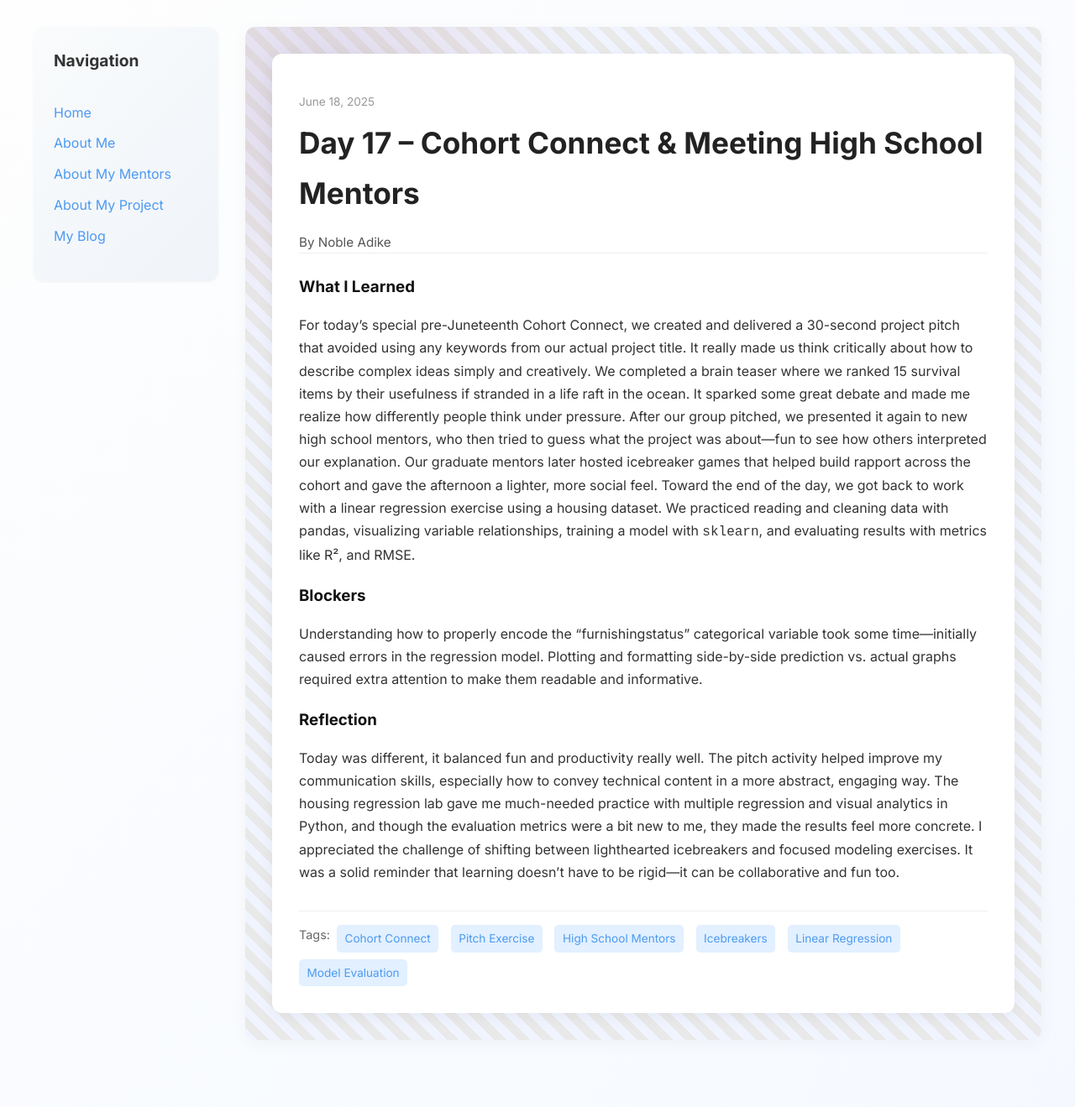
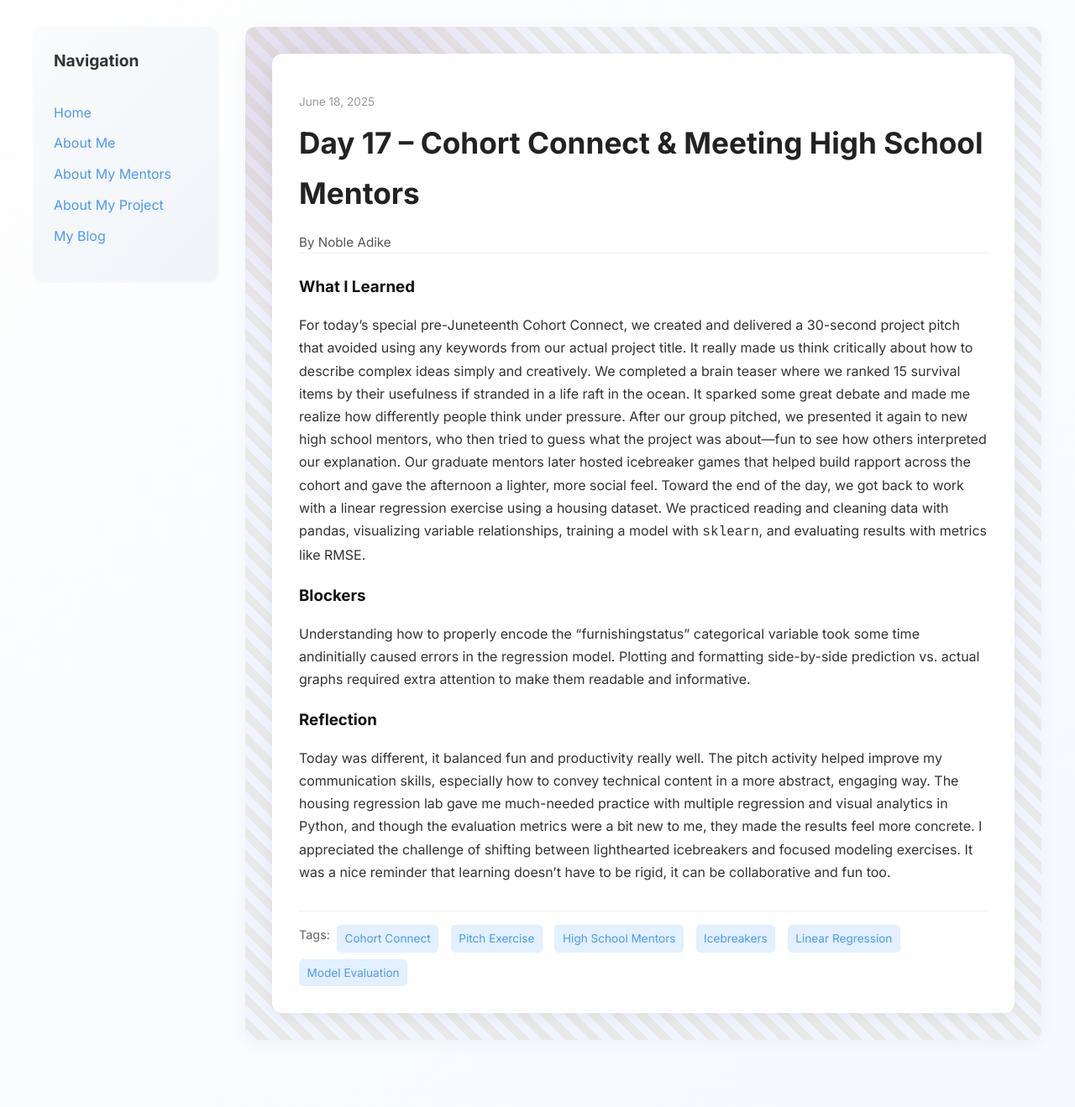
Before and after one commit to kingnaddy/kingnaddy.github.io, a Jekyll site: the page built from _posts/2025-06-18-day-17.md, in a window 1280 px wide. Shown: the whole page at 84% size. Built offline with Jekyll 4.4.1, drawn with Linux system fonts in a browser that asks for light colours.

Commit message:
Update 2025-06-18-day-17.md

```diff
--- a/_posts/2025-06-18-day-17.md
+++ b/_posts/2025-06-18-day-17.md
@@ -7,11 +7,11 @@ permalink: /day17.html
 tags: ["Cohort Connect", "Pitch Exercise", "High School Mentors", "Icebreakers", "Linear Regression","Model Evaluation"]
 
 what_i_learned: |
-  For today’s special pre-Juneteenth Cohort Connect, we created and delivered a 30-second project pitch that avoided using any keywords from our actual project title. It really made us think critically about how to describe complex ideas simply and creatively. We completed a brain teaser where we ranked 15 survival items by their usefulness if stranded in a life raft in the ocean. It sparked some great debate and made me realize how differently people think under pressure. After our group pitched, we presented it again to new high school mentors, who then tried to guess what the project was about—fun to see how others interpreted our explanation. Our graduate mentors later hosted icebreaker games that helped build rapport across the cohort and gave the afternoon a lighter, more social feel. Toward the end of the day, we got back to work with a linear regression exercise using a housing dataset. We practiced reading and cleaning data with pandas, visualizing variable relationships, training a model with `sklearn`, and evaluating results with metrics like R², and RMSE.
+  For today’s special pre-Juneteenth Cohort Connect, we created and delivered a 30-second project pitch that avoided using any keywords from our actual project title. It really made us think critically about how to describe complex ideas simply and creatively. We completed a brain teaser where we ranked 15 survival items by their usefulness if stranded in a life raft in the ocean. It sparked some great debate and made me realize how differently people think under pressure. After our group pitched, we presented it again to new high school mentors, who then tried to guess what the project was about—fun to see how others interpreted our explanation. Our graduate mentors later hosted icebreaker games that helped build rapport across the cohort and gave the afternoon a lighter, more social feel. Toward the end of the day, we got back to work with a linear regression exercise using a housing dataset. We practiced reading and cleaning data with pandas, visualizing variable relationships, training a model with `sklearn`, and evaluating results with metrics like RMSE.
 
 blockers: |
-  Understanding how to properly encode the "furnishingstatus" categorical variable took some time—initially caused errors in the regression model. Plotting and formatting side-by-side prediction vs. actual graphs required extra attention to make them readable and informative.
+  Understanding how to properly encode the "furnishingstatus" categorical variable took some time andinitially caused errors in the regression model. Plotting and formatting side-by-side prediction vs. actual graphs required extra attention to make them readable and informative.
 
 reflection: |
-  Today was different, it balanced fun and productivity really well. The pitch activity helped improve my communication skills, especially how to convey technical content in a more abstract, engaging way. The housing regression lab gave me much-needed practice with multiple regression and visual analytics in Python, and though the evaluation metrics were a bit new to me, they made the results feel more concrete. I appreciated the challenge of shifting between lighthearted icebreakers and focused modeling exercises. It was a solid reminder that learning doesn’t have to be rigid—it can be collaborative and fun too.
+  Today was different, it balanced fun and productivity really well. The pitch activity helped improve my communication skills, especially how to convey technical content in a more abstract, engaging way. The housing regression lab gave me much-needed practice with multiple regression and visual analytics in Python, and though the evaluation metrics were a bit new to me, they made the results feel more concrete. I appreciated the challenge of shifting between lighthearted icebreakers and focused modeling exercises. It was a nice reminder that learning doesn’t have to be rigid, it can be collaborative and fun too.
 ---
```
